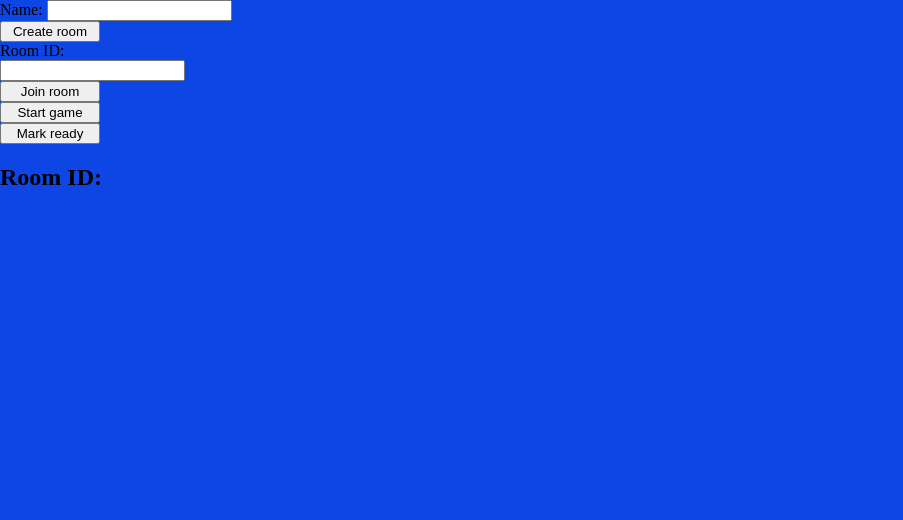
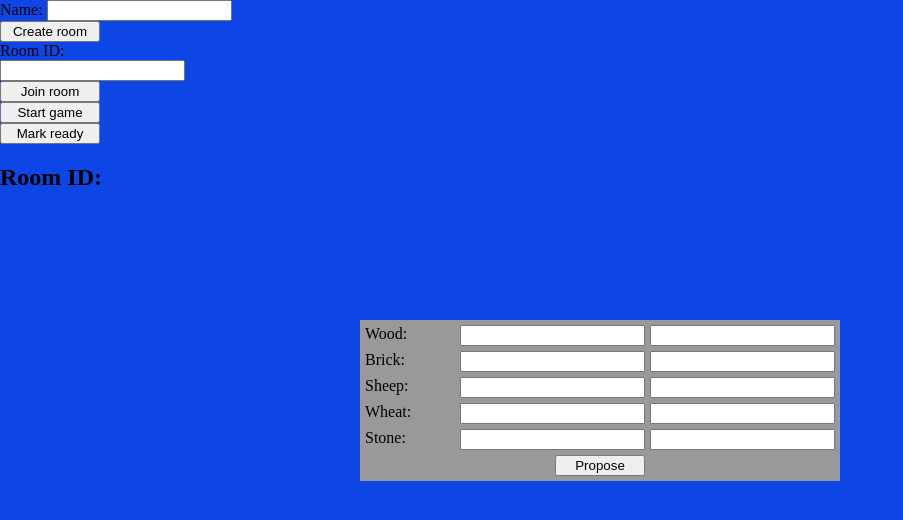
Before and after one commit to douglassli/catan, a Python web app: template http_server/templates/main_template.jinja2 in a window 1280 px wide. Shown: the top 520 px of the page, without its empty margins (0-903 px from the left). Run offline with Jinja, Linux system fonts and the light colour scheme; the template is opened without the code that fills it, so the values that code supplies are empty.

Commit message:
added trade presentations to other players and responding. Current player accepting and proposing trade on the front end has not yet been implemented

```diff
--- a/http_server/resources/svg_styles.css
+++ b/http_server/resources/svg_styles.css
@@ -97,3 +97,42 @@ body {
     display: flex;
     justify-content: center;
 }
+
+.offerDiv, .giveDiv, .responseDiv {
+    border: 1px solid black;
+    padding: 5px;
+    margin-bottom: 5px;
+    background-color: #999999;
+    display: flex;
+    flex-direction: column;
+}
+.tradeContainer {
+    display: flex;
+    flex-direction: row;
+}
+
+#tradeInput {
+    background-color: #999999;
+    padding: 5px;
+    display: grid;
+    grid-template-columns: repeat(5, 1fr);
+    grid-template-rows: repeat(6, 1fr);
+    grid-column-gap: 5px;
+    grid-row-gap: 5px;
+
+    position: absolute;
+    top: 40vh;
+    left: 45vh;
+}
+.twoSpan {
+    grid-column-end: span 2;
+}
+.startTwo {
+    grid-column-start: 2;
+}
+.startFour {
+    grid-column-start: 4;
+}
+#propButton {
+    grid-area: 6 / 3 / 7 / 4;
+}
--- a/http_server/templates/main_template.jinja2
+++ b/http_server/templates/main_template.jinja2
@@ -49,6 +49,7 @@
     </div>
     {% endif %}
     <div id="controlDiv">
+        <div class="columnDiv">
             <div class="hidden" id="lastRollDiv">
                 <table id="lastRollTable">
                     <thead>
@@ -59,6 +60,22 @@
                         <tr><td>Dice 2: <span id="dice2"></span></td></tr>
                     </tbody>
                 </table>
+            </div>
+            <div class="hidden" id="deckStatus">
+                <table id="deckTable">
+                    <thead>
+                        <tr><th>Deck Status</th></tr>
+                    </thead>
+                    <tbody>
+                        <tr><td>Wood: <span id="deckWoodNumSpan">19</span></td></tr>
+                        <tr><td>Brick: <span id="deckBrickNumSpan">19</span></td></tr>
+                        <tr><td>Sheep: <span id="deckSheepNumSpan">19</span></td></tr>
+                        <tr><td>Wheat: <span id="deckWheatNumSpan">19</span></td></tr>
+                        <tr><td>Stone: <span id="deckStoneNumSpan">19</span></td></tr>
+                        <tr><td>Dev Cards: <span id="deckDevNumSpan">25</span></td></tr>
+                    </tbody>
+                </table>
+            </div>
         </div>
         <div id="boardDiv">
             <svg id="svgBoard" viewBox="0 0 800 800" {{ 'class="hidden"' if not includeGame }}>
@@ -430,7 +447,7 @@
                 </div>
             </div>
             <div id="buttonBar" {{ 'class="hidden"' if not includeGame }}>
-                <button type="button" onclick="" disabled="true" id="tradeButton">Trade</button>
+                <button type="button" onclick="testTrade()" disabled="true" id="tradeButton">Trade</button>
                 <button type="button" onclick="startRoadSelection()" disabled="true" id="buyRoadButton">Buy Road</button>
                 <button type="button" onclick="startSettleSelection()" disabled="true" id="buySettleButton">Buy Settle</button>
                 <button type="button" onclick="startCitySelection()" disabled="true" id="buyCityButton">Buy City</button>
@@ -444,20 +461,25 @@
             {% include 'player_bar_template.jinja2' %}
         {% endif %}
         </div>
-        <div class="hidden" id="deckStatus">
-            <table id="deckTable">
-                <thead>
-                    <tr><th>Deck Status</th></tr>
-                </thead>
-                <tbody>
-                    <tr><td>Wood: <span id="deckWoodNumSpan">19</span></td></tr>
-                    <tr><td>Brick: <span id="deckBrickNumSpan">19</span></td></tr>
-                    <tr><td>Sheep: <span id="deckSheepNumSpan">19</span></td></tr>
-                    <tr><td>Wheat: <span id="deckWheatNumSpan">19</span></td></tr>
-                    <tr><td>Stone: <span id="deckStoneNumSpan">19</span></td></tr>
-                    <tr><td>Dev Cards: <span id="deckDevNumSpan">25</span></td></tr>
-                </tbody>
-            </table>
+        <div id="tradeColumn" class="hidden">
+        </div>
+        <div class="hidden" id="tradeInput">
+            <label>Wood:</label>
+            <input class="twoSpan startTwo" type="text" id="offerWood" name="offerWood">
+            <input class="twoSpan startFour" type="text" id="giveWood" name="giveWood">
+            <label>Brick:</label>
+            <input class="twoSpan startTwo" type="text" id="offerBrick" name="offerBrick">
+            <input class="twoSpan startFour" type="text" id="giveBrick" name="giveBrick">
+            <label>Sheep:</label>
+            <input class="twoSpan startTwo" type="text" id="offerSheep" name="offerSheep">
+            <input class="twoSpan startFour" type="text" id="giveSheep" name="giveSheep">
+            <label>Wheat:</label>
+            <input class="twoSpan startTwo" type="text" id="offerWheat" name="offerWheat">
+            <input class="twoSpan startFour" type="text" id="giveWheat" name="giveWheat">
+            <label>Stone:</label>
+            <input class="twoSpan startTwo" type="text" id="offerStone" name="offerStone">
+            <input class="twoSpan startFour" type="text" id="giveStone" name="giveStone">
+            <button id="propButton" onclick="sendTrade()">Propose</button>
         </div>
     </div>
 </body>
--- a/socket_server/message_values.py
+++ b/socket_server/message_values.py
@@ -129,7 +129,7 @@ ACTIVE_BUTTONS = "activeButtons"
 AVAIL_TO_ROB = "availToRob"
 PLAYER_ROBBER = "playerRobbed"
 PLAYER_GAINED = "playerGained"
-TRADE_ID = "tradeId"
+TRADE_ID = "tradeID"
 CURRENT_RESOURCES = "curResources"
 OTHER_RESOURCES = "otherResources"
 ACCEPTED = "accepted"
```
Also changed, not shown: http_server/resources/client.ts (+74 -7 lines). Lines whose indentation alone changed are shown as unchanged.
